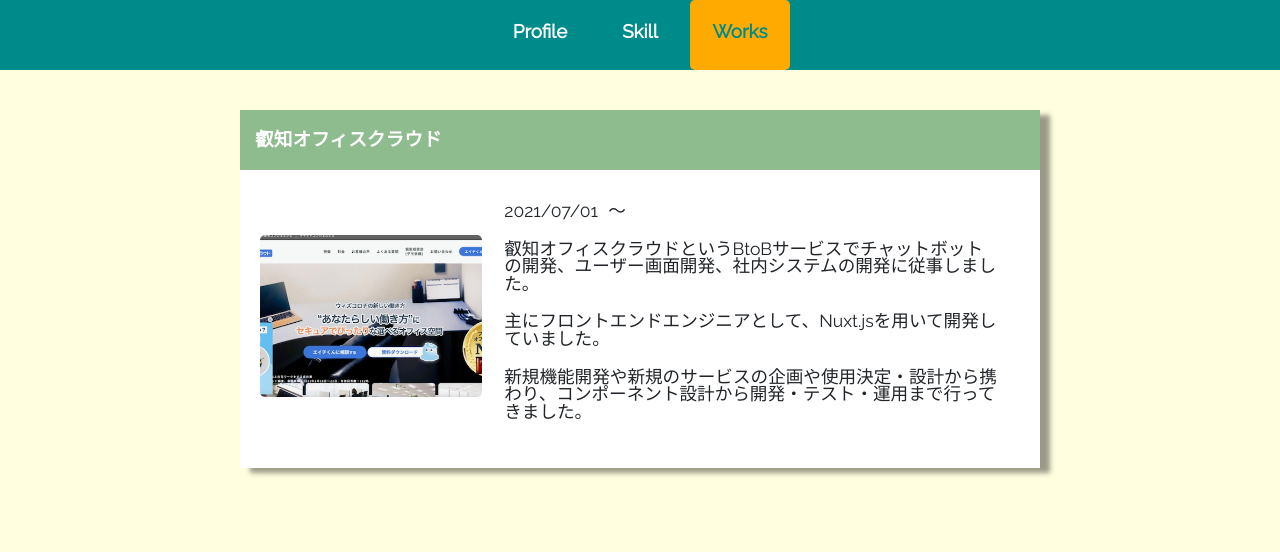
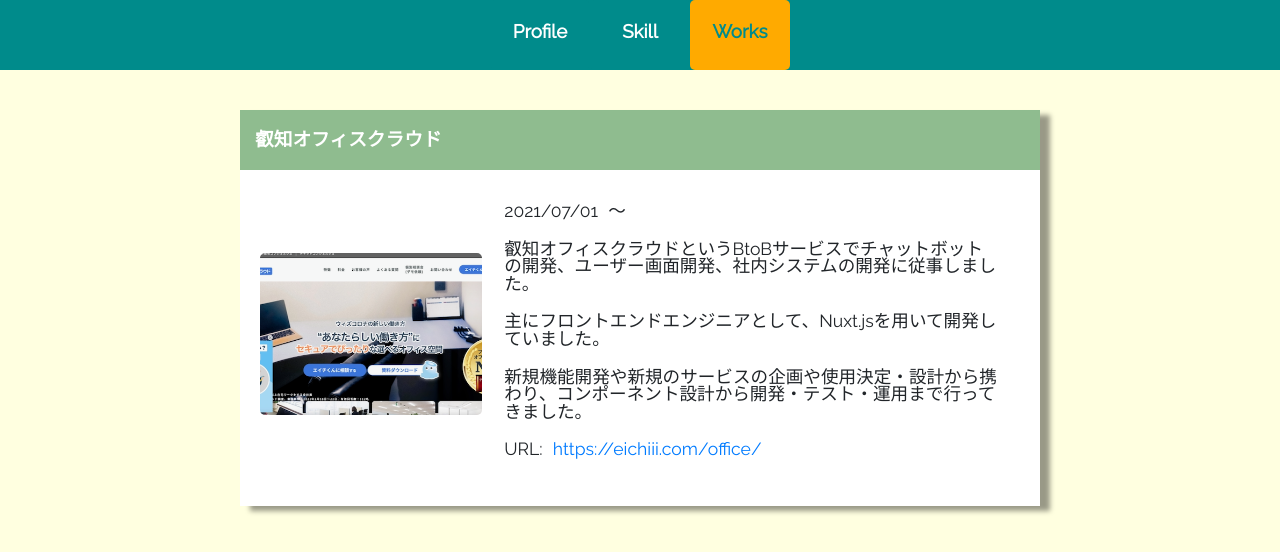
Before and after one commit to sukemaru-injp/next-first, a Next.js app: page /works in a window 1280 px wide. Shown: the top 552 px of the page. Built offline with nearby package versions, Linux system fonts and the light colour scheme.

Commit message:
add_link

```diff
--- a/components/templates/WorkCard.tsx
+++ b/components/templates/WorkCard.tsx
@@ -43,6 +43,14 @@ const WorkCard: FC<Props> = (props: Props) => {
       return <></>
     }
   }
+  const Url = () => {
+    if (props?.link) {
+      return <Content>URL:&ensp;<a href={props.link} target="_blank" rel="noreferrer" >{props.link}</a></Content>
+    } else {
+      return <></>
+    }
+  }
+
   return (
     <>
       <CardWithHeader
@@ -61,6 +69,7 @@ const WorkCard: FC<Props> = (props: Props) => {
             {map(props.content, (v, idx) => {
               return <Content key={`content${idx}`}>{v}</Content>
             })}
+            <Url />
           </ContentWrapper>
         </InnerWrapper>
       </CardWithHeader>
--- a/pages/works/index.tsx
+++ b/pages/works/index.tsx
@@ -32,6 +32,7 @@ const Works: NextPage = () => {
               title={item.title}
               image={item.image}
               content={item.content}
+              link={item.link || ''}
               date={item?.date || ''} />
           </CardWrapper>
         })}
```
